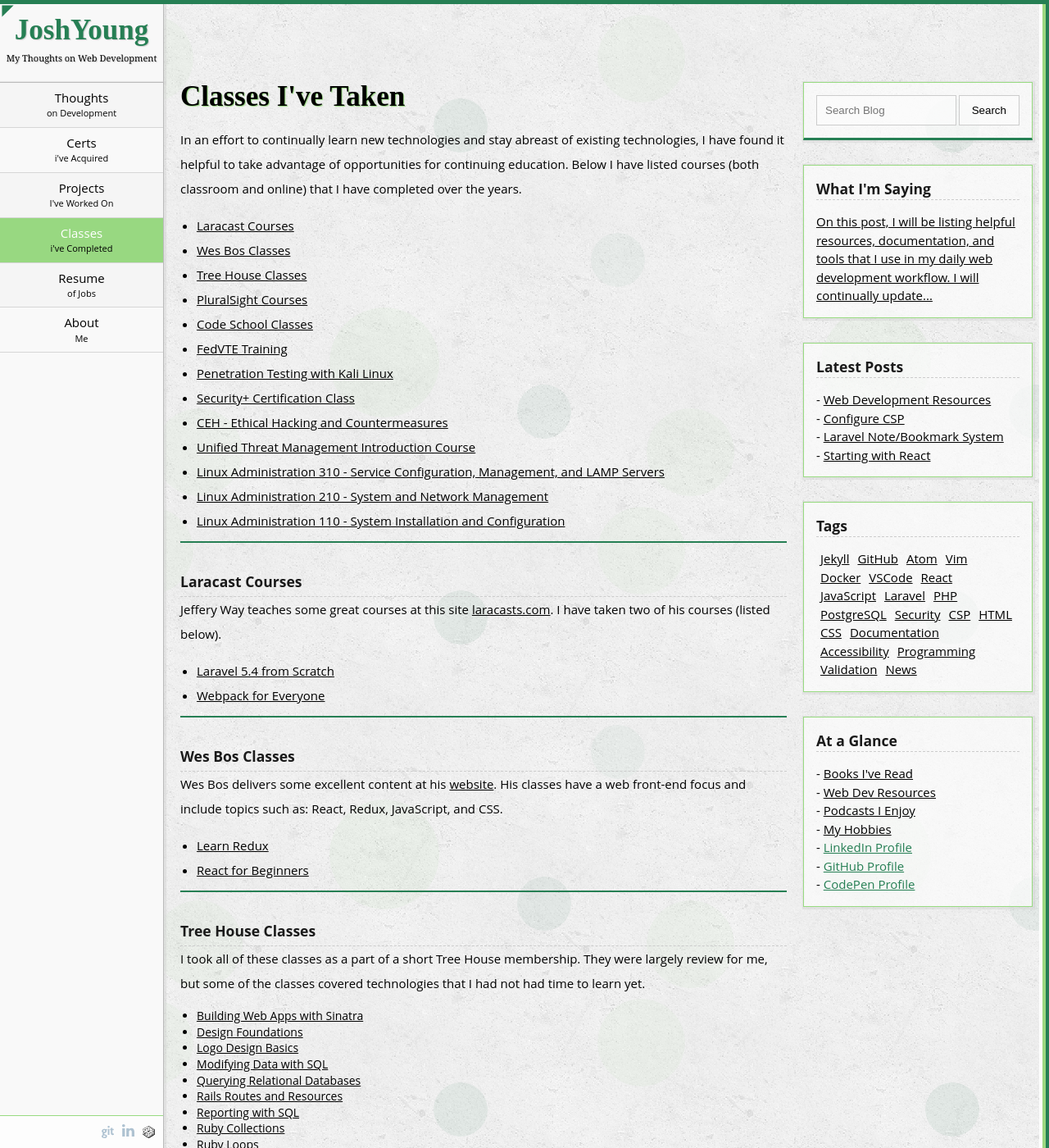
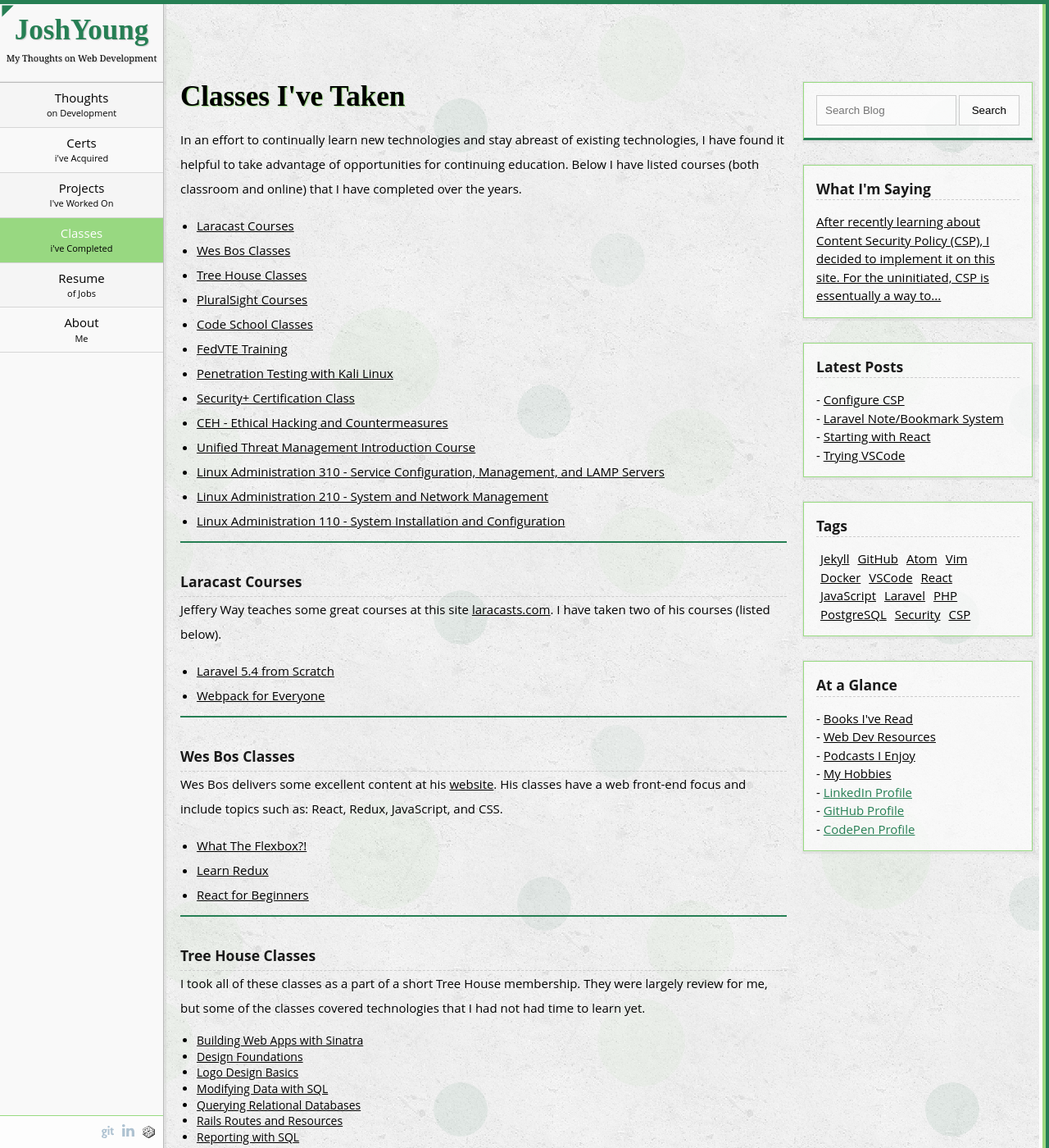
Before and after one commit to coder745/josh_website, a Jekyll site: the page built from classes.md, in a window 1280 px wide and 1400 px high. Shown: the whole window at 82% size. Built offline with Jekyll 4.4.1, drawn with Linux system fonts in a browser that asks for light colours.

Commit message:
Move web resources to dedicated page

```diff
--- a/_config.yml
+++ b/_config.yml
@@ -3,7 +3,7 @@
 permalink: /:year/:title/
 url: joshyoung.me
 linkedin_url: https://www.linkedin.com/in/joshuayoung1
-github_url: https://github.com/coder745
+github_url: https://github.com/joshayoung
 codepen_url:
 sitemap:
     exclude:
--- a/_data/web_development_resources.json
+++ b/_data/web_development_resources.json
@@ -6,6 +6,11 @@
             {
                 "title": "Ceaser CSS Easing Animation Tool",
                 "url": "https://matthewlein.com/ceaser",
+                "display": true
+            },
+            {
+                "title": "CSS Stats",
+                "url": "http://cssstats.com",
                 "display": true
             },
             {
--- a/_includes/glance.html
+++ b/_includes/glance.html
@@ -1,7 +1,7 @@
 <h3>At a Glance</h3>
 <ul class='clearfix'>
     <li><a href='/me#books'>Books I've Read</a></li>
-    <li><a href='/2017/web-development-resources'>Web Dev Resources</a></li>
+    <li><a href='/resources'>Web Dev Resources</a></li>
     <li><a href='/me#podcasts'>Podcasts I Enjoy</a></li>
     <li><a href='/me#hobbies'>My Hobbies</a></li>
     <li><a href='{{ linkedin_url }}'>LinkedIn Profile</a></li>
--- a/_includes/header.html
+++ b/_includes/header.html
@@ -48,6 +48,7 @@
                       {% if p.title != 'Tags' %}
                       {% if p.title != 'All Thoughts' %}
                       {% if p.title != 'fourfour' %}
+                      {% if p.title != 'Web Development Resources' %}
                         <li>
                           <a {% if p.url == page.url %}class='active'{% endif %} href='{{ p.url }}'>
                             {{ p.title }}
@@ -76,6 +77,7 @@
                         {% endif %}
                         {% endif %}
                         {% endif %}
+                        {% endif %}
                   {% endfor %}
                 </ul>
             </nav>
--- a/_posts/2017-04-21-web-development-resources.md
+++ /dev/null
@@ -1,27 +0,0 @@
----
-layout: portfolio_entry
-title: Web Development Resources
-description: Web Development online resources I find useful.
-date: 2017-04-21
-excerpt_separator: <!--more-->
-tags: HTML CSS Documentation JavaScript Accessibility Programming Validation News
----
-
-<p>On this post, I will be listing helpful resources, documentation, and tools that I use in my daily web development
-workflow. I will continually update this post as I discover more tools that are beneficial. I have include a list
-grouped into categories below.</p>
-
-<!--more-->
-
-{% assign sorted_resources = site.data.web_development_resources | sort: 'title' %}
-<p>{% for resources in sorted_resources %}
-    <h3>{{ resources.title }}</h3>
-    <ul class='tech_list'>
-        {% assign sorted_tech = resources.data | sort: 'title' %}
-        {% for tech in sorted_tech %}
-            {% if tech.display %}
-                <li><a target='_blank' href='{{ tech.url }}'>{{ tech.title }}</a></li>
-            {% endif %}
-        {% endfor %}
-    </ul>
-{% endfor %}</p>
--- a/classes.md
+++ b/classes.md
@@ -43,6 +43,7 @@
             <h3>Wes Bos Classes</h3>
             <p>Wes Bos delivers some excellent content at his <a href='http://wesbos.com/courses/'>website</a>. His classes have a web front-end focus and include topics such as: React, Redux, JavaScript, and CSS.</p>
             <ul>
+                <li><a href='https://flexbox.io'>What The Flexbox?!</a></li>
                 <li><a href='https://learnredux.com'>Learn Redux</a></li>
                 <li><a href='https://reactforbeginners.com'>React for Beginners</a></li>
             </ul>
--- /dev/null
+++ b/resources.md
@@ -0,0 +1,32 @@
+---
+layout: defaults
+title: Web Development Resources
+description: Web Development online resources I find useful.
+permalink: /resources
+weight: 40
+---
+
+<section>
+    <div class='inner-section'>
+        <h2>Web Development Resources</h2>
+        <article>
+            <p>Here, I will be listing helpful resources, documentation, and tools that I use in my daily web development
+            workflow. I will continually update this page as I discover more tools that are beneficial. I have include a list grouped into categories below.</p>
+        </article>
+
+        <article>
+            {% assign sorted_resources = site.data.web_development_resources | sort: 'title' %}
+            <p>{% for resources in sorted_resources %}
+                <h3>{{ resources.title }}</h3>
+                <ul class='tech_list'>
+                    {% assign sorted_tech = resources.data | sort: 'title' %}
+                    {% for tech in sorted_tech %}
+                        {% if tech.display %}
+                            <li><a target='_blank' href='{{ tech.url }}'>{{ tech.title }}</a></li>
+                        {% endif %}
+                    {% endfor %}
+                </ul>
+            {% endfor %}</p>
+        </article>
+    </div><!-- inner-section -->
+</section>
```
